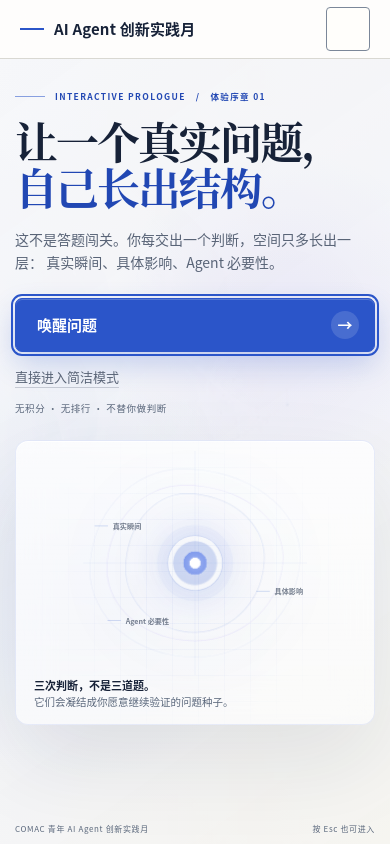
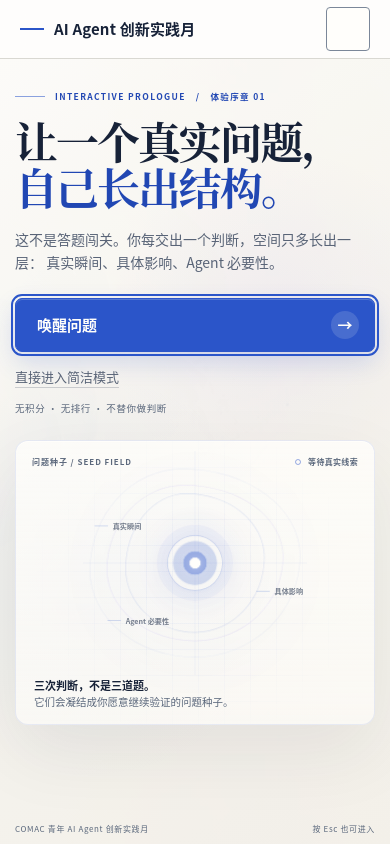
Before and after one commit to kogamishinyajerry-ops/comacAgentNewstar, a Next.js app: page /experience in a window 390 px wide. Built offline with nearby package versions, Linux system fonts and the light colour scheme.

Commit message:
美术:深化游戏级序章与种子凝结节拍

```diff
--- a/components/hub/game-grade-intro.module.css
+++ b/components/hub/game-grade-intro.module.css
@@ -3,27 +3,28 @@
   inset: 0;
   z-index: 20;
   display: grid;
-  overflow: hidden;
-  place-items: center;
+  overflow-x: hidden;
+  overflow-y: auto;
+  place-items: safe center;
   background:
-    radial-gradient(circle at 73% 34%, rgba(124, 98, 232, 0.11), transparent 30%),
-    radial-gradient(circle at 23% 66%, rgba(43, 85, 201, 0.08), transparent 34%),
-    linear-gradient(145deg, rgba(249, 250, 253, 0.98), rgba(244, 246, 251, 0.96) 56%, rgba(249, 247, 241, 0.98));
+    radial-gradient(circle at 73% 34%, color-mix(in srgb, var(--accent-purple) 7.5%, transparent), transparent 30%),
+    radial-gradient(circle at 23% 66%, color-mix(in srgb, var(--accent-coach) 6.5%, transparent), transparent 34%),
+    linear-gradient(145deg, var(--surface-primary), var(--surface-focus) 56%, var(--surface-canvas));
 }
 
 .intro[data-state="leaving"] {
-  animation: intro-exit 620ms var(--ease-soft) forwards;
+  animation: intro-exit 440ms var(--ease-soft) forwards;
   pointer-events: none;
 }
 
 .introBackdrop {
   position: absolute;
   inset: -10%;
-  opacity: 0.24;
-  filter: saturate(0.72) contrast(0.92);
+  opacity: 0.2;
+  filter: saturate(0.68) contrast(0.9);
   transform: scale(1.04);
   background:
-    linear-gradient(90deg, rgba(249, 250, 253, 0.92) 10%, rgba(249, 250, 253, 0.38) 62%, rgba(249, 250, 253, 0.88)),
+    linear-gradient(90deg, color-mix(in srgb, var(--surface-primary) 92%, transparent) 10%, color-mix(in srgb, var(--surface-primary) 38%, transparent) 62%, color-mix(in srgb, var(--surface-primary) 88%, transparent)),
     url("/hub/art/hub-hero-cognitive-canvas.webp") center / cover no-repeat;
 }
 
@@ -38,7 +39,10 @@
   padding-bottom: 18px;
 }
 
-.introCopy { max-width: 650px; }
+.introCopy {
+  max-width: 650px;
+  animation: rise 560ms var(--ease-soft) both;
+}
 
 .introKicker {
   display: flex;
@@ -46,7 +50,7 @@
   gap: 10px;
   margin: 0;
   color: var(--accent-coach-strong);
-  font-size: 10px;
+  font-size: 0.625rem;
   font-weight: 800;
   letter-spacing: 0.16em;
 }
@@ -63,7 +67,7 @@
   margin: 22px 0 0;
   color: var(--text-primary);
   font-family: var(--font-hub-display);
-  font-size: clamp(46px, 5.5vw, 76px);
+  font-size: clamp(2.875rem, 5.5vw, 4.75rem);
   font-weight: 700;
   letter-spacing: -0.045em;
   line-height: 1.08;
@@ -79,7 +83,7 @@
   max-width: 590px;
   margin: 25px 0 0;
   color: var(--text-secondary);
-  font-size: clamp(15.5px, 1.35vw, 18px);
+  font-size: clamp(0.96875rem, 1.35vw, 1.125rem);
   line-height: 1.8;
 }
 
@@ -99,21 +103,20 @@
   padding: 12px 15px 12px 21px;
   border: 1px solid var(--accent-coach);
   border-radius: 7px;
-  color: #fff;
-  font-size: 15px;
+  color: var(--surface-primary);
+  font-size: 0.9375rem;
   font-weight: 700;
   cursor: pointer;
   background: var(--accent-coach);
   box-shadow:
-    inset 0 1px rgba(255, 255, 255, 0.2),
-    0 12px 28px rgba(43, 85, 201, 0.22);
-  transition: 180ms var(--ease-soft);
-  transition-property: background-color, box-shadow, transform;
+    inset 0 1px color-mix(in srgb, var(--surface-primary) 20%, transparent),
+    0 10px 24px color-mix(in srgb, var(--accent-coach) 18%, transparent);
+  transition: transform 180ms var(--ease-soft);
 }
 
 .startButton:hover {
   background: var(--accent-coach-strong);
-  box-shadow: 0 16px 34px rgba(43, 85, 201, 0.27);
+  box-shadow: 0 14px 30px color-mix(in srgb, var(--accent-coach) 22%, transparent);
   transform: translateY(-1px);
 }
 
@@ -124,21 +127,21 @@
   align-items: center;
   justify-content: center;
   border-radius: 50%;
-  background: rgba(255, 255, 255, 0.14);
+  background: color-mix(in srgb, var(--surface-primary) 14%, transparent);
 }
 
 .simpleModeLink {
   color: var(--text-secondary);
-  font-size: 13px;
+  font-size: 0.8125rem;
   text-decoration: underline;
-  text-decoration-color: rgba(89, 100, 119, 0.28);
+  text-decoration-color: color-mix(in srgb, var(--text-secondary) 28%, transparent);
   text-underline-offset: 5px;
 }
 
 .introFootnote {
   margin: 18px 0 0;
   color: var(--text-tertiary);
-  font-size: 11px;
+  font-size: 0.6875rem;
   letter-spacing: 0.06em;
 }
 
@@ -146,15 +149,16 @@
   position: relative;
   min-height: 480px;
   overflow: hidden;
-  border: 1px solid rgba(43, 85, 201, 0.1);
+  border: 1px solid color-mix(in srgb, var(--accent-coach) 10%, transparent);
   border-radius: 18px;
   background:
-    linear-gradient(rgba(255, 255, 255, 0.76), rgba(255, 255, 255, 0.54)),
-    radial-gradient(circle at 50% 45%, rgba(43, 85, 201, 0.07), transparent 58%);
+    linear-gradient(color-mix(in srgb, var(--surface-primary) 78%, transparent), color-mix(in srgb, var(--surface-primary) 58%, transparent)),
+    radial-gradient(circle at 50% 45%, color-mix(in srgb, var(--accent-coach) 6.5%, transparent), transparent 58%);
   box-shadow:
-    inset 0 1px rgba(255, 255, 255, 0.9),
-    0 36px 90px rgba(23, 34, 56, 0.09);
-  backdrop-filter: blur(18px);
+    inset 0 1px color-mix(in srgb, var(--surface-primary) 90%, transparent),
+    0 28px 72px color-mix(in srgb, var(--text-primary) 7.5%, transparent);
+  backdrop-filter: blur(14px);
+  animation: rise 560ms var(--ease-soft) 80ms both;
 }
 
 .seedStage::before {
@@ -162,10 +166,41 @@
   inset: 0;
   content: "";
   background-image:
-    linear-gradient(rgba(43, 85, 201, 0.04) 1px, transparent 1px),
-    linear-gradient(90deg, rgba(43, 85, 201, 0.04) 1px, transparent 1px);
+    linear-gradient(color-mix(in srgb, var(--accent-coach) 4%, transparent) 1px, transparent 1px),
+    linear-gradient(90deg, color-mix(in srgb, var(--accent-coach) 4%, transparent) 1px, transparent 1px);
   background-size: 26px 26px;
-  mask-image: radial-gradient(circle at center, #000 20%, transparent 72%);
+  mask-image: radial-gradient(circle at center, var(--text-primary) 20%, transparent 72%);
+}
+
+.seedStageHeader {
+  position: absolute;
+  left: 24px;
+  right: 24px;
+  top: 20px;
+  z-index: 2;
+  display: flex;
+  align-items: center;
+  justify-content: space-between;
+  gap: 16px;
+  color: var(--text-tertiary);
+  font-size: 0.5625rem;
+  font-weight: 700;
+  letter-spacing: 0.12em;
+}
+
+.seedStageHeader span:last-child {
+  display: inline-flex;
+  align-items: center;
+  gap: 7px;
+  letter-spacing: 0.04em;
+}
+
+.seedStageHeader span:last-child::before {
+  width: 6px;
+  height: 6px;
+  border: 1px solid color-mix(in srgb, var(--accent-coach) 48%, transparent);
+  border-radius: 50%;
+  content: "";
 }
 
 .seedCoordinate {
@@ -182,7 +217,7 @@
   position: absolute;
   left: 50%;
   top: 50%;
-  background: rgba(43, 85, 201, 0.08);
+  background: color-mix(in srgb, var(--accent-coach) 8%, transparent);
   transform: translate(-50%, -50%);
 }
 
@@ -193,11 +228,11 @@
   position: absolute;
   left: 50%;
   top: 50%;
-  border: 1px solid rgba(43, 85, 201, 0.22);
+  border: 1px solid color-mix(in srgb, var(--accent-coach) 22%, transparent);
   border-radius: 44% 56% 50% 50% / 54% 46% 54% 46%;
   opacity: 0;
   transform: translate(-50%, -50%) scale(0.72) rotate(-9deg);
-  animation: membrane 980ms var(--ease-soft) forwards;
+  animation: membrane 620ms var(--ease-soft) forwards;
 }
 
 .seedMembraneOne { width: 205px; height: 205px; animation-delay: 100ms; }
@@ -205,14 +240,14 @@
 .seedMembraneTwo {
   width: 260px;
   height: 230px;
-  border-color: rgba(124, 98, 232, 0.18);
+  border-color: color-mix(in srgb, var(--accent-purple) 18%, transparent);
   animation-delay: 180ms;
 }
 
 .seedMembraneThree {
   width: 310px;
   height: 278px;
-  border-color: rgba(43, 85, 201, 0.11);
+  border-color: color-mix(in srgb, var(--accent-coach) 11%, transparent);
   animation-delay: 260ms;
 }
 
@@ -224,23 +259,23 @@
   width: 82px;
   height: 82px;
   place-items: center;
-  border: 1px solid rgba(43, 85, 201, 0.25);
+  border: 1px solid color-mix(in srgb, var(--accent-coach) 25%, transparent);
   border-radius: 50%;
   opacity: 0;
   transform: translate(-50%, -50%) scale(0.72);
-  background: radial-gradient(circle, #fff 0 14%, rgba(117, 146, 235, 0.94) 15% 30%, rgba(43, 85, 201, 0.2) 31% 56%, transparent 58%);
+  background: radial-gradient(circle, var(--surface-primary) 0 14%, color-mix(in srgb, var(--accent-coach) 52%, var(--surface-primary)) 15% 30%, color-mix(in srgb, var(--accent-coach) 20%, transparent) 31% 56%, transparent 58%);
   box-shadow:
-    0 0 0 15px rgba(43, 85, 201, 0.03),
-    0 0 68px rgba(43, 85, 201, 0.22);
-  animation: core-arrive 820ms var(--ease-soft) 240ms forwards;
+    0 0 0 15px color-mix(in srgb, var(--accent-coach) 3%, transparent),
+    0 0 52px color-mix(in srgb, var(--accent-coach) 16%, transparent);
+  animation: core-arrive 600ms var(--ease-soft) 180ms forwards;
 }
 
 .seedCoreInner {
   width: 13px;
   height: 13px;
   border-radius: 50%;
-  background: #fff;
-  box-shadow: 0 0 18px #fff;
+  background: var(--surface-primary);
+  box-shadow: 0 0 18px var(--surface-primary);
 }
 
 .seedSignal {
@@ -249,18 +284,18 @@
   align-items: center;
   gap: 7px;
   color: var(--text-secondary);
-  font-size: 10.5px;
+  font-size: 0.65625rem;
   font-weight: 700;
   opacity: 0;
   transform: translateY(8px);
-  animation: signal 520ms var(--ease-soft) forwards;
+  animation: signal 440ms var(--ease-soft) forwards;
 }
 
 .seedSignal::before {
   width: 20px;
   height: 1px;
   content: "";
-  background: rgba(43, 85, 201, 0.34);
+  background: color-mix(in srgb, var(--accent-coach) 34%, transparent);
 }
 
 .seedSignalOne { left: -13px; top: 72px; animation-delay: 340ms; }
@@ -274,7 +309,7 @@
   bottom: 24px;
   margin: 0;
   color: var(--text-primary);
-  font-size: 12.5px;
+  font-size: 0.78125rem;
   font-weight: 700;
   line-height: 1.55;
 }
@@ -282,7 +317,7 @@
 .seedCaption span {
   display: block;
   color: var(--text-tertiary);
-  font-size: 10.5px;
+  font-size: 0.65625rem;
   font-weight: 500;
 }
 
@@ -295,21 +330,13 @@
   display: flex;
   justify-content: space-between;
   color: var(--text-tertiary);
-  font-size: 9.5px;
+  font-size: 0.59375rem;
   letter-spacing: 0.08em;
 }
 
-.introCopy > *,
-.seedStage,
 .introMeta {
-  animation: rise 720ms var(--ease-soft) both;
+  animation: rise 560ms var(--ease-soft) 160ms both;
 }
-
-.introCopy > :nth-child(2) { animation-delay: 70ms; }
-.introCopy > :nth-child(3) { animation-delay: 130ms; }
-.introCopy > :nth-child(4) { animation-delay: 190ms; }
-.introCopy > :nth-child(5), .introMeta { animation-delay: 250ms; }
-.seedStage { animation-delay: 100ms; }
 
 @keyframes rise {
   from { opacity: 0; transform: translateY(18px); }
@@ -332,8 +359,8 @@
 }
 
 @keyframes intro-exit {
-  from { opacity: 1; clip-path: inset(0); }
-  to { opacity: 0; clip-path: inset(44% 48% round 50%); filter: blur(8px); }
+  from { opacity: 1; transform: none; }
+  to { opacity: 0; transform: scale(0.992); }
 }
 
 @media (max-width: 1080px) {
@@ -342,9 +369,9 @@
     grid-template-columns: minmax(0, 1fr) 340px;
     gap: 42px;
   }
-  .introTitle { font-size: clamp(42px, 5.5vw, 62px); }
+  .introTitle { font-size: clamp(2.625rem, 5.5vw, 3.875rem); }
   .seedStage { min-height: 420px; }
-  .seedCoordinate { transform: translate(-50%, -52%) scale(0.88); }
+  .seedCoordinate { transform: translate(-50%, -52%) scale(0.76); }
 }
 
 @media (max-width: 767px) {
@@ -355,12 +382,12 @@
     gap: 24px;
     padding: 30px 0 54px;
   }
-  .introKicker { font-size: 8.5px; }
+  .introKicker { font-size: 0.53125rem; }
   .introTitle {
     margin-top: 15px;
-    font-size: clamp(36px, 11vw, 50px);
+    font-size: clamp(2.25rem, 11vw, 3.125rem);
   }
-  .introLead { margin-top: 17px; font-size: 14px; line-height: 1.7; }
+  .introLead { margin-top: 17px; font-size: 0.875rem; line-height: 1.7; }
   .introActions {
     align-items: stretch;
     flex-direction: column;
@@ -368,8 +395,18 @@
     margin-top: 23px;
   }
   .startButton { width: 100%; min-height: 50px; }
-  .introFootnote { margin-top: 13px; font-size: 9.5px; }
-  .seedStage { min-height: 285px; border-radius: 13px; }
+  .introFootnote { margin-top: 13px; font-size: 0.59375rem; }
+  .seedStage {
+    min-height: 285px;
+    border-radius: 13px;
+    backdrop-filter: none;
+  }
+  .seedStageHeader {
+    left: 16px;
+    right: 16px;
+    top: 14px;
+    font-size: 0.5rem;
+  }
   .seedCoordinate {
     top: 43%;
     width: 270px;
@@ -380,9 +417,9 @@
     left: 18px;
     right: 18px;
     bottom: 14px;
-    font-size: 11px;
+    font-size: 0.6875rem;
   }
-  .introMeta { left: 15px; right: 15px; bottom: 9px; font-size: 8px; }
+  .introMeta { left: 15px; right: 15px; bottom: 9px; font-size: 0.5rem; }
 }
 
 @media (max-height: 720px) and (min-width: 768px) {
@@ -392,7 +429,7 @@
 
 @media (prefers-reduced-motion: reduce) {
   .startButton,
-  .introCopy > *,
+  .introCopy,
   .seedStage,
   .introMeta,
   .seedMembrane,
@@ -405,13 +442,13 @@
   .seedMembrane,
   .seedCore,
   .seedSignal,
-  .introCopy > *,
+  .introCopy,
   .seedStage,
   .introMeta { opacity: 1; }
   .seedMembrane,
   .seedCore { transform: translate(-50%, -50%); }
   .seedSignal,
-  .introCopy > *,
+  .introCopy,
   .seedStage,
   .introMeta { transform: none; }
 }
@@ -425,4 +462,12 @@
     color: ButtonText;
   }
   .introBackdrop { display: none; }
+  .seedMembrane,
+  .seedCore,
+  .seedStage,
+  .seedStageHeader span:last-child::before {
+    border-color: CanvasText;
+  }
+  .seedCoreInner { background: Highlight; box-shadow: none; }
+  .seedSignal::before { background: CanvasText; }
 }
--- a/components/hub/game-grade-vertical-slice.module.css
+++ b/components/hub/game-grade-vertical-slice.module.css
@@ -8,9 +8,9 @@
   overflow: clip;
   color: var(--text-primary);
   background:
-    radial-gradient(circle at 75% 18%, rgba(124, 98, 232, 0.09), transparent 31%),
-    radial-gradient(circle at 16% 82%, rgba(43, 85, 201, 0.08), transparent 34%),
-    linear-gradient(155deg, #f8f9fc, #f2f4f9 54%, #faf8f2);
+    radial-gradient(circle at 75% 18%, color-mix(in srgb, var(--accent-purple) 9%, transparent), transparent 31%),
+    radial-gradient(circle at 16% 82%, color-mix(in srgb, var(--accent-coach) 8%, transparent), transparent 34%),
+    linear-gradient(155deg, var(--surface-primary), var(--surface-focus) 54%, var(--surface-canvas));
 }
 
 .root::before,
@@ -24,21 +24,25 @@
 
 .root::before {
   inset: -8%;
-  opacity: 0.2;
-  filter: saturate(0.72) contrast(0.9);
+  opacity: 0.16;
   transform: scale(1.04);
   background:
-    linear-gradient(90deg, rgba(248, 249, 252, 0.86), rgba(248, 249, 252, 0.38)),
+    linear-gradient(90deg, color-mix(in srgb, var(--surface-primary) 86%, transparent), color-mix(in srgb, var(--surface-primary) 38%, transparent)),
     url("/hub/art/hub-hero-cognitive-canvas.webp") center / cover no-repeat;
+}
+
+.root[data-intro-state="open"]::before,
+.root[data-intro-state="leaving"]::before {
+  opacity: 0;
 }
 
 .root::after {
   opacity: 0.75;
   background-image:
-    linear-gradient(rgba(43, 85, 201, 0.032) 1px, transparent 1px),
-    linear-gradient(90deg, rgba(43, 85, 201, 0.032) 1px, transparent 1px);
+    linear-gradient(color-mix(in srgb, var(--accent-coach) 3.2%, transparent) 1px, transparent 1px),
+    linear-gradient(90deg, color-mix(in srgb, var(--accent-coach) 3.2%, transparent) 1px, transparent 1px);
   background-size: 32px 32px;
-  mask-image: linear-gradient(to bottom, #000, transparent 84%);
+  mask-image: linear-gradient(to bottom, var(--text-primary), transparent 84%);
 }
 
 .world {
@@ -55,9 +59,7 @@
   position: absolute;
   transition:
     opacity 540ms var(--ease-soft),
-    transform 540ms var(--ease-soft),
-    box-shadow 540ms var(--ease-soft),
-    border-color 540ms var(--ease-soft);
+    transform 540ms var(--ease-soft);
 }
 
 .worldArc {
@@ -65,8 +67,8 @@
   top: 48%;
   width: min(78vw, 980px);
   height: min(38vw, 430px);
-  border: 1px solid rgba(43, 85, 201, 0.08);
-  border-right-color: rgba(124, 98, 232, 0.11);
+  border: 1px solid color-mix(in srgb, var(--accent-coach) 8%, transparent);
+  border-right-color: color-mix(in srgb, var(--accent-purple) 11%, transparent);
   border-bottom-color: transparent;
   border-radius: 50%;
   opacity: 0.44;
@@ -78,24 +80,24 @@
   top: 50%;
   width: 170px;
   height: 170px;
-  border: 1px solid rgba(43, 85, 201, 0.08);
+  border: 1px solid color-mix(in srgb, var(--accent-coach) 8%, transparent);
   border-radius: 50%;
   opacity: 0.25;
   transform: translate(-50%, -50%) scale(0.82);
   background:
-    radial-gradient(circle, rgba(255, 255, 255, 0.78) 0 13%, rgba(43, 85, 201, 0.08) 14% 33%, transparent 34%),
-    radial-gradient(circle, rgba(124, 98, 232, 0.08), transparent 68%);
-  box-shadow: 0 0 80px rgba(43, 85, 201, 0.06);
+    radial-gradient(circle, color-mix(in srgb, var(--surface-primary) 78%, transparent) 0 13%, color-mix(in srgb, var(--accent-coach) 8%, transparent) 14% 33%, transparent 34%),
+    radial-gradient(circle, color-mix(in srgb, var(--accent-purple) 8%, transparent), transparent 68%);
+  box-shadow: 0 0 80px color-mix(in srgb, var(--accent-coach) 6%, transparent);
 }
 
 .worldNode {
   width: 8px;
   height: 8px;
-  border: 1px solid rgba(43, 85, 201, 0.32);
+  border: 1px solid color-mix(in srgb, var(--accent-coach) 32%, transparent);
   border-radius: 50%;
   opacity: 0.22;
-  background: rgba(255, 255, 255, 0.8);
-  box-shadow: 0 0 0 7px rgba(43, 85, 201, 0.025);
+  background: color-mix(in srgb, var(--surface-primary) 80%, transparent);
+  box-shadow: 0 0 0 7px color-mix(in srgb, var(--accent-coach) 2.5%, transparent);
 }
 
 .worldNodeOne { left: 18%; top: 61%; }
@@ -112,14 +114,14 @@
   transform: scale(1.12);
   background: var(--accent-coach);
   box-shadow:
-    0 0 0 7px rgba(43, 85, 201, 0.055),
-    0 0 26px rgba(43, 85, 201, 0.13);
+    0 0 0 7px color-mix(in srgb, var(--accent-coach) 5.5%, transparent),
+    0 0 26px color-mix(in srgb, var(--accent-coach) 13%, transparent);
 }
 
 .world[data-completed="3"] .worldArc {
   opacity: 0.68;
   transform: translate(-50%, -50%) rotate(0deg);
-  border-color: rgba(43, 85, 201, 0.16);
+  border-color: color-mix(in srgb, var(--accent-coach) 16%, transparent);
   border-bottom-color: transparent;
 }
 
@@ -127,8 +129,14 @@
   opacity: 0.66;
   transform: translate(-50%, -50%) scale(1);
   box-shadow:
-    0 0 0 18px rgba(43, 85, 201, 0.025),
-    0 0 96px rgba(43, 85, 201, 0.12);
+    0 0 0 18px color-mix(in srgb, var(--accent-coach) 2.5%, transparent),
+    0 0 96px color-mix(in srgb, var(--accent-coach) 12%, transparent);
+}
+
+.world[data-phase="seed"] .worldArc,
+.world[data-phase="seed"] .worldCore,
+.world[data-phase="seed"] .worldNode {
+  transition: none;
 }
 
 .stage {
@@ -138,25 +146,21 @@
   min-height: 0;
   transition:
     opacity 500ms var(--ease-soft),
-    transform 620ms var(--ease-soft),
-    filter 620ms var(--ease-soft);
+    transform 500ms var(--ease-soft);
 }
 
 .root[data-intro-state="open"] .stage {
   opacity: 0.12;
-  filter: blur(9px);
   transform: scale(0.985);
 }
 
 .root[data-intro-state="leaving"] .stage {
   opacity: 0.7;
-  filter: blur(2px);
   transform: scale(0.995);
 }
 
 .root[data-intro-state="closed"] .stage {
   opacity: 1;
-  filter: none;
   transform: none;
 }
 
@@ -174,20 +178,34 @@
   border-color: color-mix(in srgb, var(--accent-coach) 12%, var(--border-subtle));
   background: color-mix(in srgb, var(--surface-primary) 94%, transparent);
   box-shadow:
-    inset 0 1px rgba(255, 255, 255, 0.88),
-    0 24px 70px rgba(23, 34, 56, 0.08);
+    inset 0 1px color-mix(in srgb, var(--surface-primary) 88%, transparent),
+    0 24px 70px color-mix(in srgb, var(--text-primary) 8%, transparent);
   backdrop-filter: blur(14px);
 }
 
 .stage :global(.coach-orb) {
-  filter: drop-shadow(0 18px 36px rgba(43, 85, 201, 0.1));
+  filter: drop-shadow(0 18px 36px color-mix(in srgb, var(--accent-coach) 10%, transparent));
 }
 
 .stage :global(#coach-answer) {
   background: color-mix(in srgb, var(--surface-primary) 96%, transparent);
   box-shadow:
-    inset 0 1px rgba(255, 255, 255, 0.88),
-    0 12px 32px rgba(23, 34, 56, 0.045);
+    inset 0 1px color-mix(in srgb, var(--surface-primary) 88%, transparent),
+    0 12px 32px color-mix(in srgb, var(--text-primary) 4.5%, transparent);
+}
+
+.root[data-journey-phase="seed"] .stage :global(.seed-card) {
+  border-color: color-mix(in srgb, var(--accent-coach) 24%, var(--border-subtle));
+  box-shadow:
+    inset 0 1px color-mix(in srgb, var(--surface-primary) 92%, transparent),
+    0 24px 64px color-mix(in srgb, var(--text-primary) 11%, transparent);
+  animation: seed-card-land 560ms var(--ease-soft) both;
+}
+
+@keyframes seed-card-land {
+  0% { opacity: 0; transform: translateY(12px) scale(1.012); }
+  58% { opacity: 1; transform: translateY(-2px) scale(0.998); }
+  100% { opacity: 1; transform: none; }
 }
 
 .stage :global(a[href="/start"]),
@@ -197,16 +215,23 @@
 
 @media (max-width: 767px) {
   .world { inset: 58px 0 0; }
-  .worldArc { width: 130vw; height: 64vw; }
+  .worldArc { display: none; }
   .worldCore { width: 120px; height: 120px; }
   .stage > :global(.hub-workspace-screen) { padding: 65px 8px 8px; }
+  .stage :global(.coach-workspace-dialog),
+  .stage :global(.coach-progress),
+  .stage :global(.coach-grown) {
+    backdrop-filter: none;
+  }
 }
 
 @media (prefers-reduced-motion: reduce) {
   .stage,
   .worldArc,
   .worldCore,
-  .worldNode {
+  .worldNode,
+  .stage :global(.seed-card) {
+    animation: none !important;
     transition: none !important;
   }
   .root[data-intro-state="open"] .stage {
--- a/components/hub/game-grade-vertical-slice.tsx
+++ b/components/hub/game-grade-vertical-slice.tsx
@@ -110,6 +110,23 @@ function statusCopy(snapshot: JourneySnapshot): string {
   return "Agent 必要性已形成";
 }
 
+function outcomeCopy(snapshot: JourneySnapshot): {
+  eyebrow: string;
+  label: string;
+  state: "forming" | "condensed";
+} {
+  if (snapshot.busy) {
+    return { eyebrow: "本轮产物", label: "正在重排线索", state: "forming" };
+  }
+  if (snapshot.phase === "artifact") {
+    return { eyebrow: "问题种子", label: "已进入实践", state: "condensed" };
+  }
+  if (snapshot.completed === JOURNEY_STEPS.length) {
+    return { eyebrow: "问题种子", label: "已凝结", state: "condensed" };
+  }
+  return { eyebrow: "本轮产物", label: "等待真实判断", state: "forming" };
+}
+
 function stepState(
   index: number,
   snapshot: JourneySnapshot,
@@ -139,6 +156,7 @@ export function GameGradeVerticalSlice({
 
   const introActive = introState !== "closed";
   const status = useMemo(() => statusCopy(snapshot), [snapshot]);
+  const outcome = useMemo(() => outcomeCopy(snapshot), [snapshot]);
 
   const beginExperience = useCallback(() => {
     if (introState !== "open") return;
@@ -148,7 +166,7 @@ export function GameGradeVerticalSlice({
     ).matches;
     exitTimerRef.current = window.setTimeout(
       () => setIntroState("closed"),
-      reduceMotion ? 0 : 620,
+      reduceMotion ? 0 : 440,
     );
   }, [introState]);
 
@@ -177,12 +195,31 @@ export function GameGradeVerticalSlice({
   }, [introActive]);
 
   useEffect(() => {
+    const skipLink = document.querySelector<HTMLAnchorElement>(".hub-skip-link");
+    if (!skipLink || !introActive) return;
+
+    const previousHref = skipLink.getAttribute("href");
+    // 序章是当前唯一场景，skip-link 应落到序章标题，
+    // 不应把焦点送入已 inert 的 Coach stage。
+    skipLink.setAttribute("href", "#game-grade-intro-title");
+
+    return () => {
+      if (previousHref === null) skipLink.removeAttribute("href");
+      else skipLink.setAttribute("href", previousHref);
+    };
+  }, [introActive]);
+
+  useEffect(() => {
     if (introState !== "open") return;
     const frame = window.requestAnimationFrame(() => startRef.current?.focus());
 
     function onKeyDown(event: KeyboardEvent) {
       if (event.key !== "Escape") return;
+      // 移动端抽屉拥有更高的当前场景优先级：Esc 只关闭抽屉，
+      // 不在同一次按键中跳过序章。
+      if (document.querySelector('.hub-drawer[data-open="true"]')) return;
       event.preventDefault();
+      event.stopImmediatePropagation();
       beginExperience();
     }
 
@@ -229,6 +266,7 @@ export function GameGradeVerticalSlice({
         "aria-label",
         "class",
         "data-artifact-lit",
+        "data-coach-progress-deepening",
         "data-coach-slot-filled",
       ],
     });
@@ -296,6 +334,21 @@ export function GameGradeVerticalSlice({
             );
           })}
         </ol>
+
+        <div
+          className={journeyStyles.journeyOutcome}
+          data-game-grade-outcome
+          data-state={outcome.state}
+          aria-hidden="true"
+        >
+          <span className={journeyStyles.outcomeMark}>
+            <span className={journeyStyles.outcomeCore} />
+          </span>
+          <span className={journeyStyles.outcomeCopy}>
+            <span className={journeyStyles.outcomeEyebrow}>{outcome.eyebrow}</span>
+            <strong className={journeyStyles.outcomeLabel}>{outcome.label}</strong>
+          </span>
+        </div>
       </aside>
 
       <div
@@ -323,7 +376,11 @@ export function GameGradeVerticalSlice({
                 <span aria-hidden="true">/</span>
                 <span>体验序章 01</span>
               </p>
-              <h1 id="game-grade-intro-title" className={introStyles.introTitle}>
+              <h1
+                id="game-grade-intro-title"
+                className={introStyles.introTitle}
+                tabIndex={-1}
+              >
                 让一个真实问题，
                 <span>自己长出结构。</span>
               </h1>
@@ -360,6 +417,10 @@ export function GameGradeVerticalSlice({
               data-game-grade-seed
               aria-hidden="true"
             >
+              <div className={introStyles.seedStageHeader}>
+                <span>问题种子 / SEED FIELD</span>
+                <span>等待真实线索</span>
+              </div>
               <div className={introStyles.seedCoordinate}>
                 <span className={introStyles.seedAxisHorizontal} />
                 <span className={introStyles.seedAxisVertical} />
```
Also changed, not shown: components/hub/game-grade-journey.module.css (+149 -42 lines), 3 other files (tests, documents, lock files or other folders).
